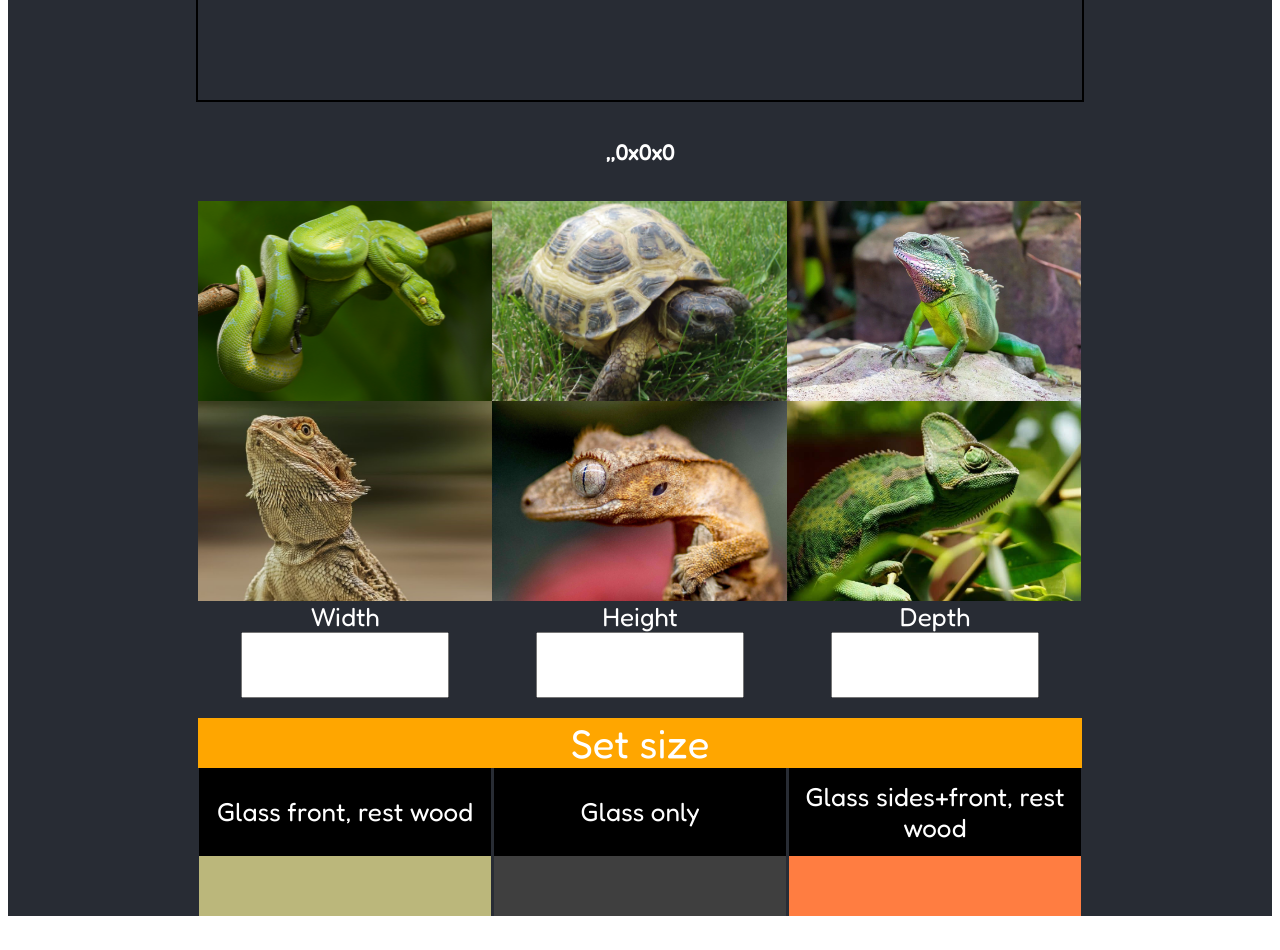
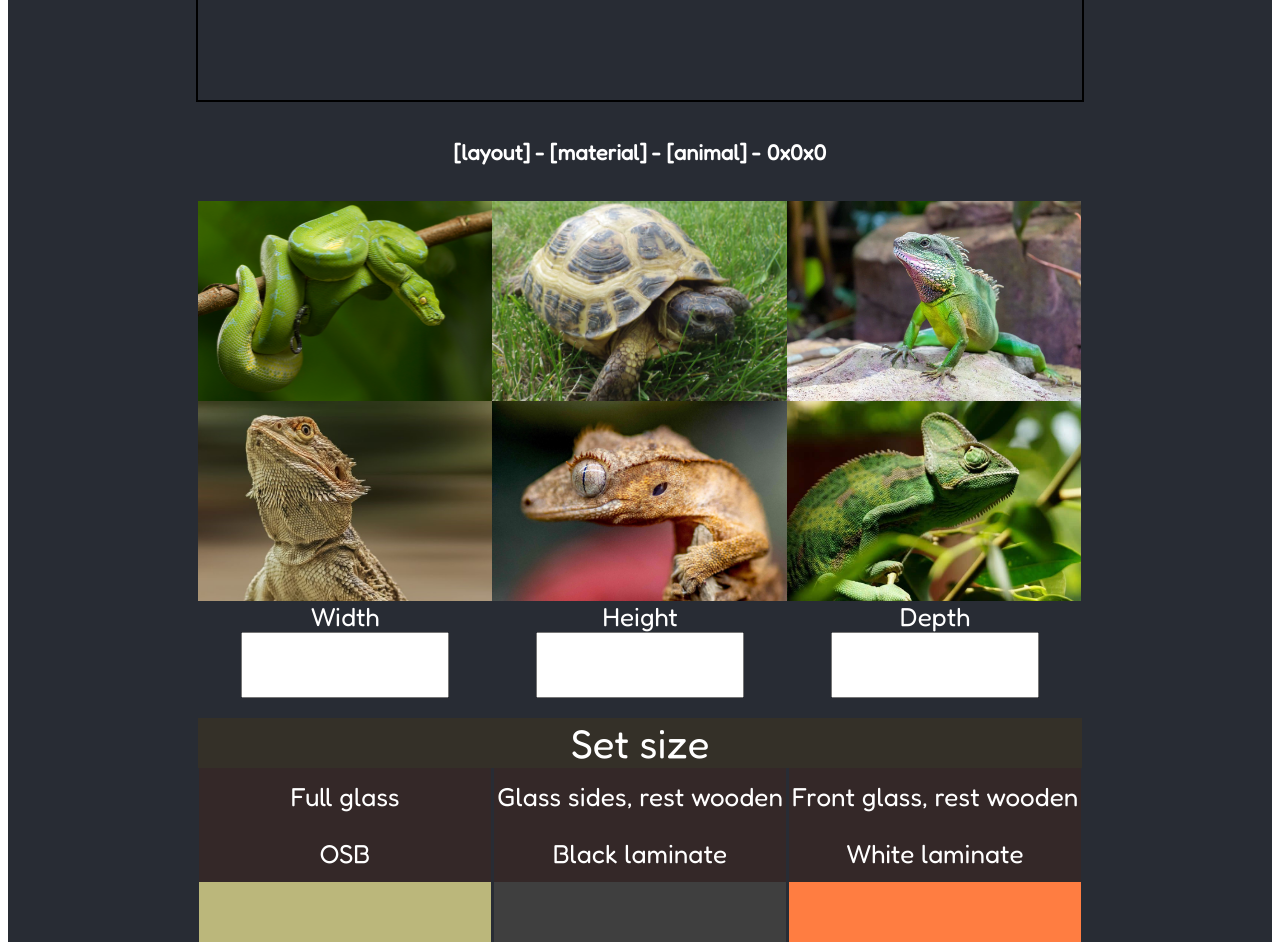
Before and after one commit to DandysByd/create-terra, a React (Create React App) app: page / in a window 1280 px wide. Shown: the part 440-1390 px from the top of the page. Before the commit the page ends 1364 px from the top, so only its background shows below. Built offline with nearby package versions, Linux system fonts and the light colour scheme.

Commit message:
color adjustment

```diff
--- a/src/components/Changes.js
+++ b/src/components/Changes.js
@@ -4,18 +4,21 @@ import './styles/changes.css'
 import Species from './Species';
 import Materials from './Materials';
 import Color from './Color'
+import Layout from './Layout';
 
 function Changes() {
 
     const [width, setWidth] = useState(0);
     const [height, setHeight] = useState(0);
     const [depth, setDepth] = useState(0);
-    const [animal, setAnimal] = useState();
-    const [material, setMaterial] = useState();
-    const [color, setColor] = useState();
+    const [animal, setAnimal] = useState('[animal]');
+    const [material, setMaterial] = useState('[material]');
+    const [color, setColor] = useState(0);
+    const [layout, setLayout] = useState('[layout]');
+    const [showLayouts, setShowLayouts] = useState(true)
 
 
-    const saveDimensions = (enterDimensionsData) =>{
+    const saveDimensions = (enterDimensionsData) => {
         const dimensions = {
             ...enterDimensionsData
         }
@@ -24,21 +27,45 @@ function Changes() {
         setDepth(enterDimensionsData.depth)
     }
 
-    const saveAnimalType = (enteredAnimal) =>{
+    const saveAnimalType = (enteredAnimal) => {
         setAnimal(enteredAnimal)
     }
 
-    const getSavedMaterial = (material) =>{
+    const getSavedLayout = (layout) => {
+
+        switch (layout) {
+            case 1:
+                setLayout("Full glass")
+                setShowLayouts(false)
+                setMaterial(0)
+                break;
+            case 2:
+                setLayout("Glass sides, rest wooden")
+                setShowLayouts(true)
+                break;
+            case 3:
+                setLayout("Front glass, rest wooden")
+                setShowLayouts(true)
+                break;
+            default:
+                setLayout('')
+                break;
+        }
+
+    }
+
+
+    const getSavedMaterial = (material) => {
 
         switch (material) {
             case 1:
-            setMaterial("Glass front, rest wood")
+                setMaterial("OSB")
                 break;
             case 2:
-            setMaterial("Glass only")
+                setMaterial("Black laminate")
                 break;
             case 3:
-            setMaterial("Glass sides+front, rest wood")
+                setMaterial("White laminate")
                 break;
             default:
                 setMaterial('')
@@ -47,13 +74,13 @@ function Changes() {
 
     }
 
-    const getSavedColor = (color) =>{
+    const getSavedColor = (color) => {
         switch (color) {
             case 1:
-            setColor("rgb(63, 63, 63)")
+                setColor('rgb(187, 183, 123)')
                 break;
             case 2:
-                setColor('rgb(187, 183, 123)')
+                setColor("rgb(63, 63, 63)")
                 break;
             case 3:
                 setColor('rgb(255, 125, 65)')
@@ -65,17 +92,18 @@ function Changes() {
     }
 
 
-    useEffect(()=>{
-    }, [animal,width,height,depth,material,color])
+    useEffect(() => {
+    }, [animal, width, layout, height, depth, material, color])
 
 
     return (
         <>
-         <h5 style={{color: color}}>{material},{animal},{width+ 'x' + height+ 'x' +depth}</h5>
-         <Species onSaveSpecies={saveAnimalType}/>
-         <VolumeForm  onSave={saveDimensions}/>
-         <Materials selectMaterial={getSavedMaterial} />
-         <Color selectColor={getSavedColor}/>
+            <h5 style={{ color: color }}>{layout} - {material} - {animal} - {width + 'x' + height + 'x' + depth}</h5>
+            <Species onSaveSpecies={saveAnimalType} />
+            <VolumeForm onSave={saveDimensions} />
+            <Layout selectedLayout={getSavedLayout} />
+            {showLayouts ? <Materials selectMaterial={getSavedMaterial} /> : <div></div>}
+            <Color selectColor={getSavedColor} />
         </>
     )
 
--- /dev/null
+++ b/src/components/Layout.js
@@ -0,0 +1,24 @@
+import React, {useState, useEffect} from 'react'
+import Button from './Button';
+import './styles/materials.css'
+
+const Layout = (props) => {
+    const [selectedLayout, setSelectedLayout] = useState(0);
+
+    const selectLayout = (layout) =>{
+        setSelectedLayout(layout)
+        props.selectedLayout(layout)
+    }
+    useEffect(()=>{
+    },[selectLayout])
+
+  return (
+    <div className='materials-wrapper'>
+        <Button func={()=>{selectLayout(1)}} classDiv={selectedLayout===1? 'selected-div' : 'deselected-div'} buttonText='Full glass'></Button>
+        <Button func={()=>{selectLayout(2)}} classDiv={selectedLayout===2? 'selected-div' : 'deselected-div'} buttonText='Glass sides, rest wooden'></Button>
+        <Button func={()=>{selectLayout(3)}} classDiv={selectedLayout===3? 'selected-div' : 'deselected-div'} buttonText='Front glass, rest wooden'></Button>
+    </div>
+  )
+}
+
+export default Layout
--- a/src/components/Materials.js
+++ b/src/components/Materials.js
@@ -4,20 +4,20 @@ import './styles/materials.css'
 
 const Materials = (props) => {
 
-    const [selected, setSelected] = useState(0);
+    const [selectedMaterial, setSelectedMaterial] = useState(0);
 
     const selectMaterial = (material) =>{
-        setSelected(material)
+        setSelectedMaterial(material)
         props.selectMaterial(material)
     }
     useEffect(()=>{
-    },[selected])
+    },[selectMaterial])
 
   return (
     <div className='materials-wrapper'>
-        <Button func={()=>{selectMaterial(1)}} classDiv={selected===1? 'selected-div' : 'deselected-div'} buttonText='Glass front, rest wood'></Button>
-        <Button func={()=>{selectMaterial(2)}} classDiv={selected===2? 'selected-div' : 'deselected-div'} buttonText='Glass only'></Button>
-        <Button func={()=>{selectMaterial(3)}} classDiv={selected===3? 'selected-div' : 'deselected-div'} buttonText='Glass sides+front, rest wood'></Button>
+        <Button func={()=>{selectMaterial(1)}} classDiv={selectedMaterial===1? 'selected-div' : 'deselected-div'} buttonText='OSB'></Button>
+        <Button func={()=>{selectMaterial(2)}} classDiv={selectedMaterial===2? 'selected-div' : 'deselected-div'} buttonText='Black laminate'></Button>
+        <Button func={()=>{selectMaterial(3)}} classDiv={selectedMaterial===3? 'selected-div' : 'deselected-div'} buttonText='White laminate'></Button>
     </div>
   )
 }
--- a/src/components/VolumeForm.js
+++ b/src/components/VolumeForm.js
@@ -40,15 +40,15 @@ function VolumeForm(props) {
                 <div className='dimensions'>
                     <div className='input-fields'>
                         <label>Width</label>
-                        <input onChange={getValueWidth} type='number' id='width-input'></input>
+                        <input  onChange={getValueWidth} min='0' max='150' type='number' id='width-input'></input>
                     </div>
                     <div className='input-fields'>
                         <label>Height</label>
-                        <input onChange={getValueHeight} type='number' id='height-input'></input>
+                        <input onChange={getValueHeight} min='0' max='150' type='number' id='height-input'></input>
                     </div>
                     <div className='input-fields'>
                         <label>Depth</label>
-                        <input onChange={getValueDepth} type='number' id='depth-input'></input>
+                        <input onChange={getValueDepth} min='0' max='60' type='number' id='depth-input'></input>
                     </div>
                 </div>
                 <button className='values-button' type='submit'>Set size</button>
--- a/src/components/styles/colors.css
+++ b/src/components/styles/colors.css
@@ -18,5 +18,5 @@
     margin:13px auto;
 }
 .selected-div{
-    border: 2px solid orange;
+    border: 2px solid #768062;
 }
--- a/src/components/styles/dimensions.css
+++ b/src/components/styles/dimensions.css
@@ -25,7 +25,7 @@
     margin-top: 20px;
     width: 100%;
     cursor: pointer;
-    background-color: rgb(255, 166, 0);
+    background-color: #343028;
     text-align: center;
     display: flex;
     justify-content: center;
--- a/src/components/styles/materials.css
+++ b/src/components/styles/materials.css
@@ -6,7 +6,7 @@
     width: 70%;
 }
 .materials-wrapper div{
-    background-color: black;
+    background-color: #342828;
     cursor: pointer;
     width: 33%;
     text-align: center;
```
Lines whose indentation alone changed are shown as unchanged.
